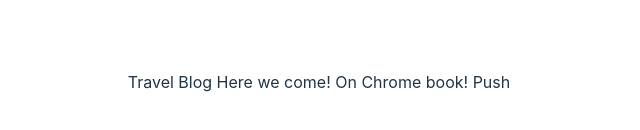
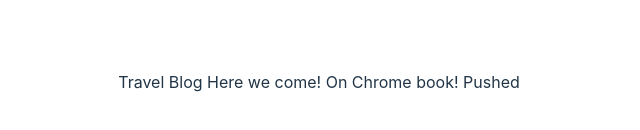
Before and after one commit to michaeljholmes/travel, a React (Vite) app: page / in a window 1280 px wide. Shown: the part 318-448 px from the top of the page, without its empty margins (321-961 px from the left). Built offline with nearby package versions, Linux system fonts and the light colour scheme.

Commit message:
1 file modified

```diff
--- a/src/App.tsx
+++ b/src/App.tsx
@@ -5,7 +5,9 @@
 function App() {
   const [count, setCount] = useState(0);
 
-  return <div className="App">Travel Blog Here we come! On Chrome book! Push</div>;
+  return (
+    <div className="App">Travel Blog Here we come! On Chrome book! Pushed</div>
+  );
 }
 
 export default App;
```
